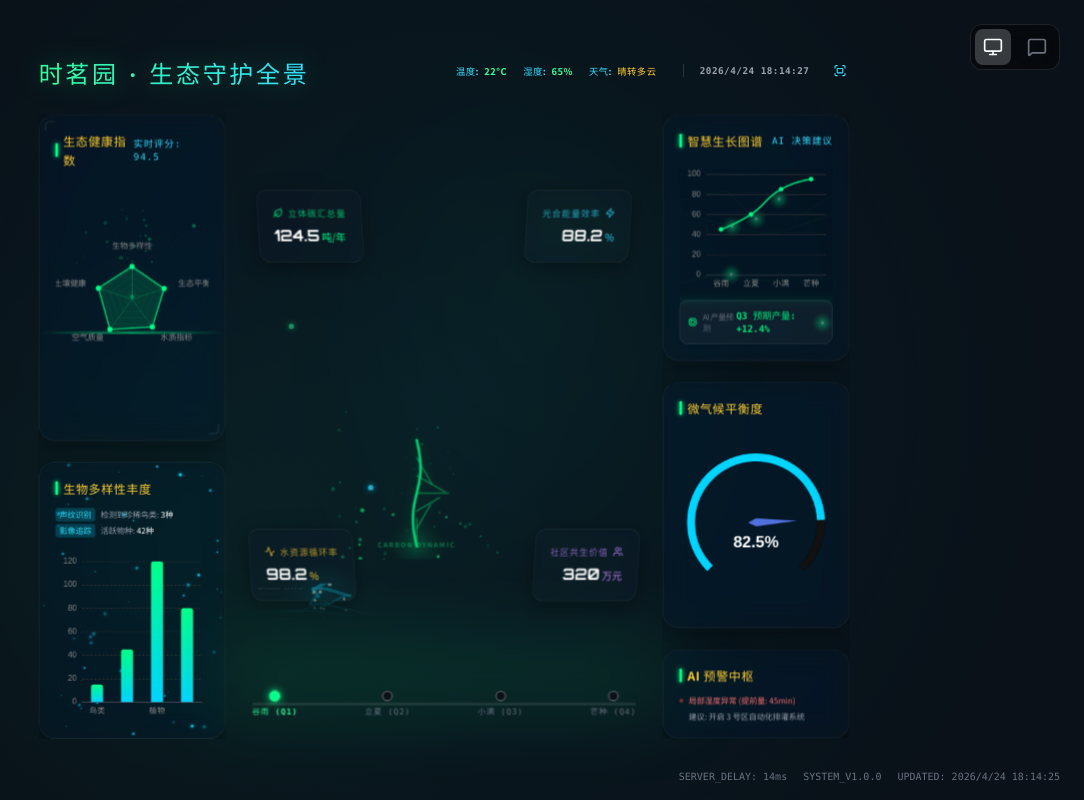
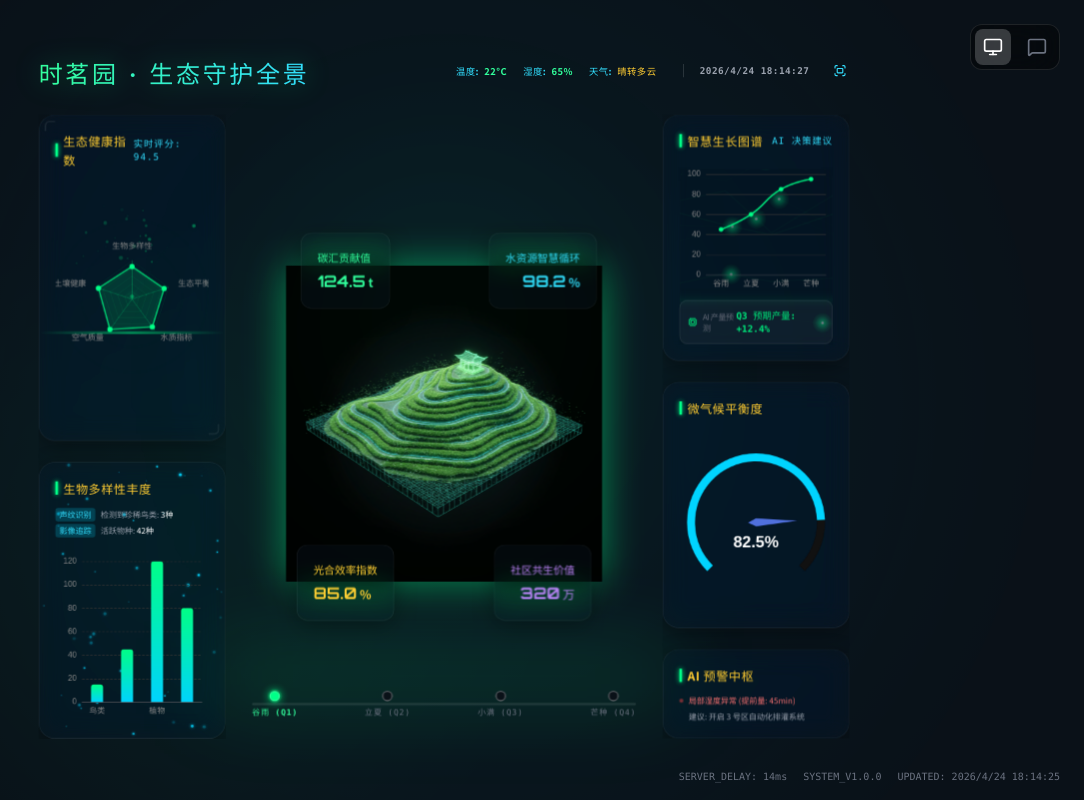
Before and after one commit to xiaozhaoosc/bi, a Vue app: page / in a window 1280 px wide. Shown: the whole page, without its empty margins (196-1280 px from the left). Built offline with nearby package versions, Linux system fonts and the light colour scheme.

Commit message:
feat: 完成需求v2.md文件
Co-authored-by: traeagent <traeagent@users.noreply.github.com>

```diff
--- a/src/components/PretextBIDashboard.vue
+++ b/src/components/PretextBIDashboard.vue
@@ -1,9 +1,7 @@
 <script setup lang="ts">
 import { ref, onMounted, onUnmounted, watch } from 'vue'
-import { Fullscreen, Minimize2, Cpu, Leaf, Zap, Activity, Users } from 'lucide-vue-next'
+import { Fullscreen, Minimize2, Cpu } from 'lucide-vue-next'
 import * as echarts from 'echarts'
-import CarbonTree from './visuals/CarbonTree.vue'
-import RootNetwork from './visuals/RootNetwork.vue'
 import LightFlow from './visuals/LightFlow.vue'
 import EcoScanner from './visuals/EcoScanner.vue'
 import TimelineSlider from './visuals/TimelineSlider.vue'
@@ -272,86 +270,60 @@ onUnmounted(() => {
 
         <!-- Center Stage -->
         <main class="col-span-6 relative perspective-lg preserve-3d">
-          <div class="absolute inset-0 flex items-center justify-center pointer-events-none">
-            <!-- Central Hologram Graphic (Abstract) -->
-            <div class="relative w-[600px] h-[600px] flex items-center justify-center transform-gpu animate-float">
-               <!-- Carbon Sequestration Tree -->
-               <div class="absolute w-64 h-80 bottom-24 left-1/2 -translate-x-1/2 opacity-80" style="transform: translateZ(50px)">
-                  <CarbonTree :value="124.5" color="#00ff88" />
+          <div class="absolute inset-0 flex items-center justify-center">
+            <!-- Background Image -->
+            <div class="absolute inset-0 flex items-center justify-center">
+              <img
+                src="/images/a_high_fidelity_3d_digital_twin_of_a_lush_green_tea_garden_landscape_isolated.png"
+                alt="Tea Garden Digital Twin"
+                class="max-w-[80%] max-h-[80%] object-contain filter drop-shadow-[0_0_30px_rgba(0,255,136,0.5)] animate-float"
+              />
             </div>
 
-               <!-- Underground Network (Root) -->
-               <div class="absolute w-full h-40 bottom-0 left-0 opacity-40 blur-[1px]" style="transform: rotateX(70deg) translateZ(-50px)">
-                  <RootNetwork :health="92" color="#00d4ff" />
-               </div>
-
-               <!-- Floating HUD Points -->
-               <div class="absolute inset-0">
-                  <div class="absolute top-1/4 left-1/4 animate-pulse">
-                    <div class="w-2 h-2 bg-eco-green-400 rounded-full shadow-[0_0_10px_#00ff88]"></div>
-                  </div>
-                  <div class="absolute bottom-1/3 right-1/4 animate-pulse-slow">
-                    <div class="w-2 h-2 bg-smart-blue-400 rounded-full shadow-[0_0_10px_#00d4ff]"></div>
+            <!-- Pretext Bubbles -->
+            <div class="absolute inset-0 pointer-events-none">
+              <!-- Top Left Bubble -->
+              <div class="absolute top-1/4 left-1/4 transform -translate-x-1/2 -translate-y-1/2">
+                <div class="glass-panel p-6 rounded-2xl border border-eco-green-400/30 shadow-[0_0_30px_rgba(0,255,136,0.3)] backdrop-blur-md">
+                  <span class="text-eco-green-400 mb-2 block font-['Noto_Sans_SC'] text-base">碳汇贡献值</span>
+                  <div class="block">
+                    <span class="font-['Orbitron'] font-bold text-2xl text-eco-green-400">124.5</span>
+                    <span class="font-['Noto_Sans_SC'] font-bold text-lg text-eco-green-400"> t</span>
                   </div>
                 </div>
               </div>
 
-            <!-- HUD Cards from backup with precise animations -->
-            <div
-              class="hud-card top-left glass-panel p-6 rounded-2xl absolute border-l-4 border-l-eco-green-500 shadow-[0_0_50px_rgba(0,0,0,0.5)] z-20 transition-all duration-700"
-            >
-
-              <div class="flex items-center gap-2 mb-2">
-                <Leaf class="w-4 h-4 text-eco-green-500" />
-                <span class="text-eco-green-500 opacity-70 tracking-widest text-sm">立体碳汇总量</span>
+              <!-- Top Right Bubble -->
+              <div class="absolute top-1/4 right-1/4 transform translate-x-1/2 -translate-y-1/2">
+                <div class="glass-panel p-6 rounded-2xl border border-smart-blue-400/30 shadow-[0_0_30px_rgba(0,212,255,0.3)] backdrop-blur-md">
+                  <span class="text-smart-blue-400 mb-2 block font-['Noto_Sans_SC'] text-base text-right">水资源智慧循环</span>
+                  <div class="block text-right">
+                    <span class="font-['Orbitron'] font-bold text-2xl text-smart-blue-400">98.2</span>
+                    <span class="font-['Noto_Sans_SC'] font-bold text-lg text-smart-blue-400"> %</span>
                   </div>
-              <div>
-                <span class="font-['Orbitron'] font-bold text-2xl text-white">124.5</span>
-                <span class="text-['Noto_Sans_SC'] text-base text-eco-green-500"> 吨/年</span>
-              </div>
-
-            </div>
-
-            <div
-              class="hud-card top-right glass-panel p-6 rounded-2xl absolute border-r-4 border-r-smart-blue-500 shadow-[0_0_50px_rgba(0,0,0,0.5)] z-20 transition-all duration-700"
-            >
-
-              <div class="flex items-center justify-end gap-2 mb-2">
-                <span class="text-smart-blue-400 opacity-70 tracking-widest text-sm">光合能量效率</span>
-                <Zap class="w-4 h-4 text-smart-blue-400" />
-              </div>
-              <div class="text-right">
-                <span class="font-['Orbitron'] font-bold text-2xl text-white">88.2</span>
-                <span class="text-['Noto_Sans_SC'] text-base text-smart-blue-400"> %</span>
                 </div>
               </div>
 
-            <div
-              class="hud-card bottom-left glass-panel p-6 rounded-2xl absolute border-l-4 border-l-earth-gold-500 shadow-[0_0_50px_rgba(0,0,0,0.5)] z-20 transition-all duration-700"
-            >
-
-              <div class="flex items-center gap-2 mb-2">
-                <Activity class="w-4 h-4 text-earth-gold-500" />
-                <span class="text-earth-gold-500 opacity-70 tracking-widest text-sm">水资源循环率</span>
+              <!-- Bottom Left Bubble -->
+              <div class="absolute bottom-1/4 left-1/4 transform -translate-x-1/2 translate-y-1/2">
+                <div class="glass-panel p-6 rounded-2xl border border-earth-gold-400/30 shadow-[0_0_30px_rgba(255,204,51,0.3)] backdrop-blur-md">
+                  <span class="text-earth-gold-400 mb-2 block font-['Noto_Sans_SC'] text-base">光合效率指数</span>
+                  <div class="block">
+                    <span class="font-['Orbitron'] font-bold text-2xl text-earth-gold-400">85.0</span>
+                    <span class="font-['Noto_Sans_SC'] font-bold text-lg text-earth-gold-400"> %</span>
                   </div>
-              <div>
-                <span class="font-['Orbitron'] font-bold text-2xl text-white">98.2</span>
-                <span class="text-['Noto_Sans_SC'] text-base text-earth-gold-500"> %</span>
+                </div>
               </div>
 
+              <!-- Bottom Right Bubble -->
+              <div class="absolute bottom-1/4 right-1/4 transform translate-x-1/2 translate-y-1/2">
+                <div class="glass-panel p-6 rounded-2xl border border-purple-400/30 shadow-[0_0_30px_rgba(168,85,247,0.3)] backdrop-blur-md">
+                  <span class="text-purple-400 mb-2 block font-['Noto_Sans_SC'] text-base text-right">社区共生价值</span>
+                  <div class="block text-right">
+                    <span class="font-['Orbitron'] font-bold text-2xl text-purple-400">320</span>
+                    <span class="font-['Noto_Sans_SC'] font-bold text-lg text-purple-400"> 万</span>
                   </div>
-
-            <div
-              class="hud-card bottom-right glass-panel p-6 rounded-2xl absolute border-r-4 border-r-purple-500 shadow-[0_0_50px_rgba(0,0,0,0.5)] z-20 transition-all duration-700"
-            >
-
-              <div class="flex items-center justify-end gap-2 mb-2">
-                <span class="text-purple-400 opacity-70 tracking-widest text-sm">社区共生价值</span>
-                <Users class="w-4 h-4 text-purple-400" />
                 </div>
-              <div class="text-right">
-                <span class="font-['Orbitron'] font-bold text-2xl text-white">320</span>
-                <span class="text-['Noto_Sans_SC'] text-base text-purple-400"> 万元</span>
               </div>
             </div>
 
@@ -359,7 +331,7 @@ onUnmounted(() => {
             <div class="hologram-base w-[700px] h-[60px] bg-eco-green-500/20 absolute bottom-16 blur-3xl transform rotateX(80deg)"></div>
 
             <!-- Time-space Travel Slider -->
-            <div class="absolute bottom-4 w-[600px] z-30" style="transform: translateZ(100px)">
+            <div class="absolute bottom-4 w-[600px] z-30">
                <TimelineSlider :options="timelineOptions" v-model="currentTimelineIndex" />
             </div>
           </div>
--- a/src/components/PretextRenderer.vue
+++ b/src/components/PretextRenderer.vue
@@ -62,7 +62,7 @@ onMounted(() => {
         :style="{
           width: glyph?.width + 'px',
           font: glyph?.font,
-          color: (glyph as any)?.segmentIndex !== undefined && (segments?.[(glyph as any).segmentIndex]) ? (segments[(glyph as any).segmentIndex].color || 'inherit') : 'inherit'
+          color: (glyph as any)?.segmentIndex !== undefined && props?.segments?.[(glyph as any).segmentIndex] ? (props.segments[(glyph as any).segmentIndex].color || 'inherit') : 'inherit'
         }"
       >
         {{ glyph?.char || '' }}
```
Also changed, not shown: public/images/a_high_fidelity_3d_digital_twin_of_a_lush_green_tea_garden_landscape_isolated.png (added). Lines whose indentation alone changed are shown as unchanged.
